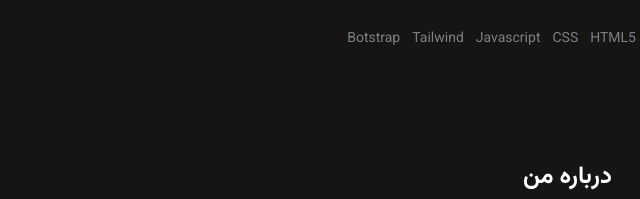
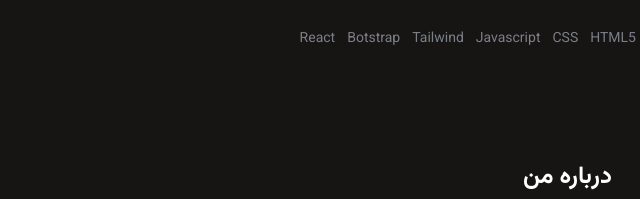
Before and after one commit to arya24yoe/arya.ir, a plain HTML site: page index.html in a window 1280 px wide. Shown: the part 361-560 px from the top of the page, 4-644 px from the left. Drawn offline with nearby package versions, Linux system fonts and the light colour scheme.

Commit message:
Update index.html

```diff
--- a/index.html
+++ b/index.html
@@ -69,6 +69,7 @@
           <span>Javascript</span>
           <span>Tailwind</span>
           <span>Botstrap</span>
+          <span>React</span>
 
         </div>
       </div>
```
